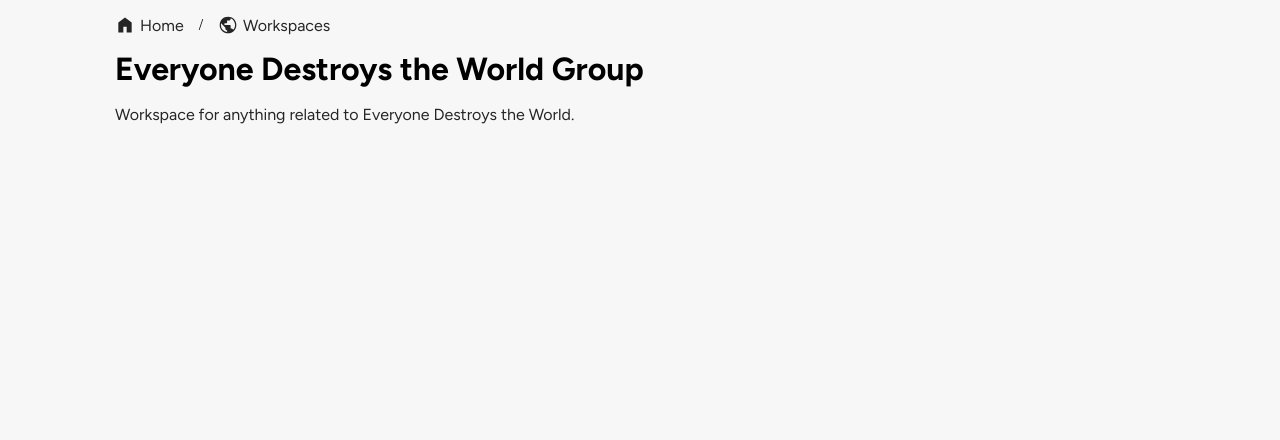
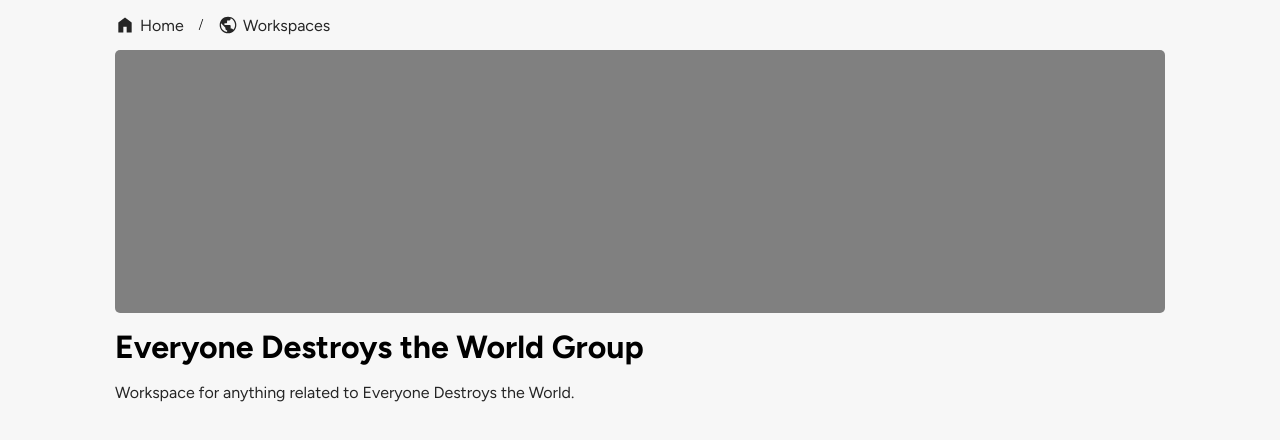
Before and after one commit to SlashstepGroup/client-web, a React app: page /workspaces/1 in a window 1280 px wide. Shown: the top 440 px of the page. Built offline with nearby package versions, Linux system fonts and the light colour scheme.

Commit message:
add banner

```diff
--- /dev/null
+++ b/src/App/routes/workspaces/[workspace-id]/WorkspacePage.module.css
@@ -0,0 +1,6 @@
+#banner {
+  width: 100%;
+  background-color: gray;
+  border-radius: 5px;
+  aspect-ratio: 4;
+}
--- a/src/App/routes/workspaces/[workspace-id]/WorkspacePage.tsx
+++ b/src/App/routes/workspaces/[workspace-id]/WorkspacePage.tsx
@@ -1,8 +1,8 @@
 import React, { useEffect } from "react";
-import { Link, useNavigate } from "react-router-dom";
 import BreadcrumbList from "../../../components/BreadcrumbList/BreadcrumbList";
 import Breadcrumb from "../../../components/Breadcrumb/Breadcrumb";
 import WorldIcon from "../../../icons/WorldIcon";
+import { banner as bannerStyle } from "./WorkspacePage.module.css";
 
 export type WorkspaceProperties = {
   name: string;
@@ -11,20 +11,6 @@ export type WorkspaceProperties = {
 }
 
 function WorkspacePage() {
-
-  const navigate = useNavigate();
-  const workspaces: WorkspaceProperties[] = [
-    {
-      name: "everyone-destroys-the-world",
-      displayName: "Everyone Destroys the World Group",
-      description: "Workspace for anything related to Everyone Destroys the World."
-    },
-    {
-      name: "Beastslash",
-      displayName: "Beastslash",
-      description: "Workspace for general Beastslash projects."
-    }
-  ];
 
   useEffect(() => {
 
@@ -39,6 +25,9 @@ function WorkspacePage() {
           Workspaces
         </Breadcrumb>
       </BreadcrumbList>
+      <section id={bannerStyle}>
+
+      </section>
       <h1>Everyone Destroys the World Group</h1>
       <p>Workspace for anything related to Everyone Destroys the World.</p>
     </main>
```
